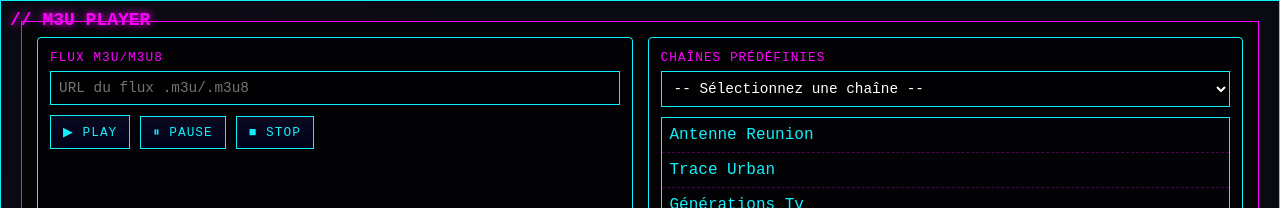
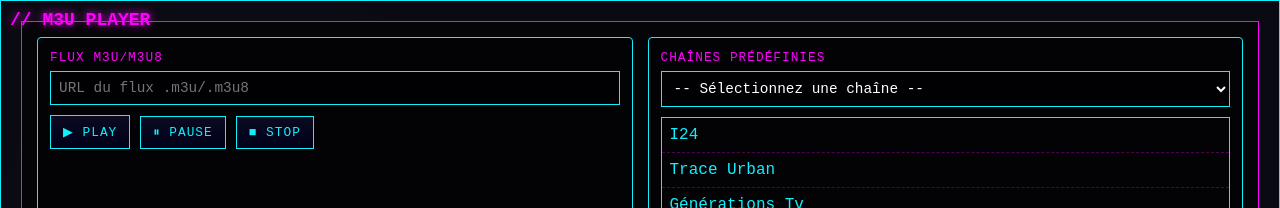
Before and after one commit to gunout/Lecteur_M3u, a plain HTML site: page index.html in a window 1280 px wide. Shown: the top 208 px of the page. Drawn offline with nearby package versions, Linux system fonts and the light colour scheme; a web font is replaced by a local one.

Commit message:
Update index.html

```diff
--- a/index.html
+++ b/index.html
@@ -456,7 +456,7 @@
             function initPresetChannels() {
                 // Exemple de chaînes - à remplacer par vos propres flux
                 const channels = [
-                    { name: "Antenne Reunion", url: "https://live-antenne-reunion.zeop.tv/live/c3eds/antreunihd/hls_fta/antreunihd.m3u8" },
+                    { name: "I24", url: "https://bcovlive-a.akamaihd.net/54b8e6b753e3409c91856201d1f08731/eu-central-1/5377161796001/playlist.m3u8" },
                     { name: "Trace Urban", url: "https://amg01131-tracetv-traceurbanuk-samsunguk-6r213.amagi.tv/playlist/amg01131-tracetv-traceurbanuk-samsunguk/playlist.m3u8" },
                     { name: "Générations Tv", url: "https://edge11.vedge.infomaniak.com/livecast/ik:generation-tv/manifest.m3u8" },
                     { name: "Afrobeats", url: "https://stream.ecable.tv/afrobeats/index.m3u8" }
```
